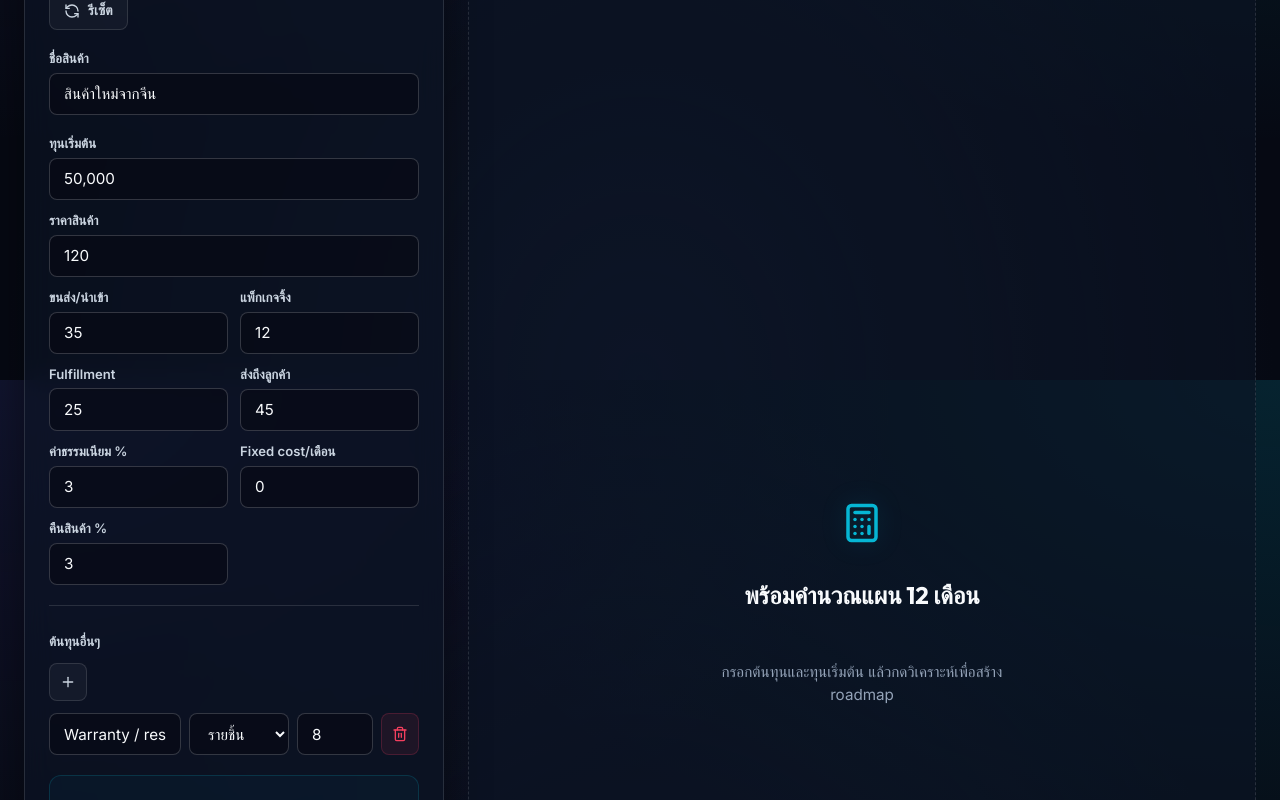
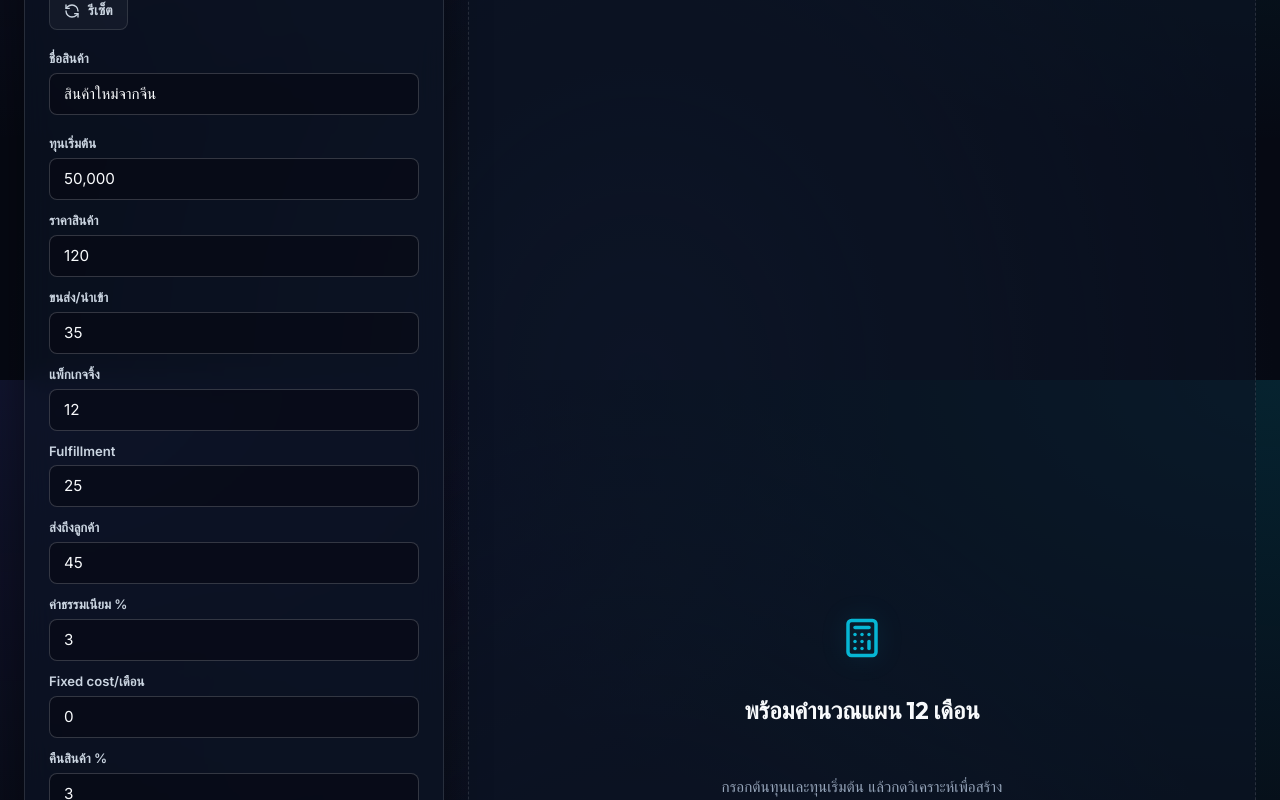
Before and after one commit to Thodsawas22/E-Commerce-Scaling, a Next.js app: page / in a window 1280 px wide. Shown: the part 420-1220 px from the top of the page. Built offline with nearby package versions, Linux system fonts and the light colour scheme.

Commit message:
UI: Set input fields in the left block to span full width

```diff
--- a/app/globals.css
+++ b/app/globals.css
@@ -365,7 +365,7 @@ body.light-mode .analyze-wide:hover {
 
 .field-grid {
   display: grid;
-  grid-template-columns: 1fr 1fr;
+  grid-template-columns: 1fr;
   gap: 12px;
 }
 
```
